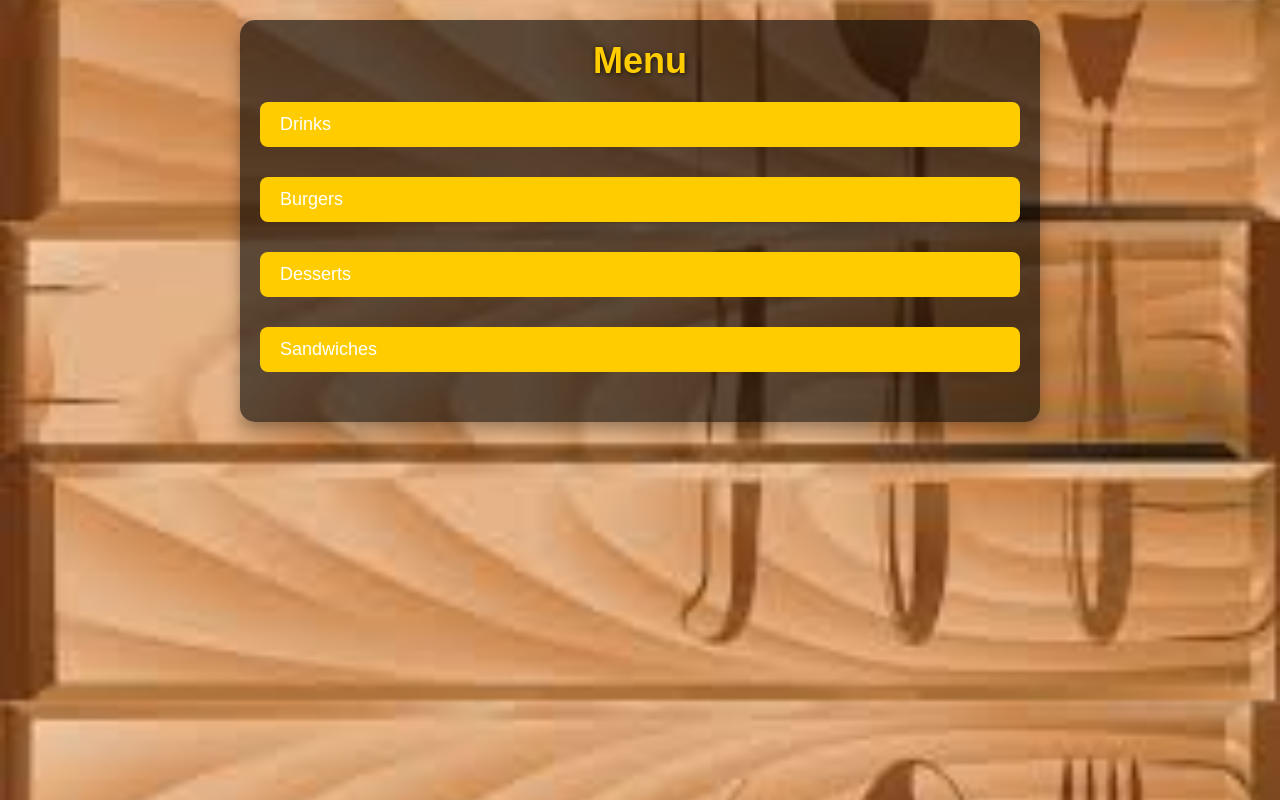
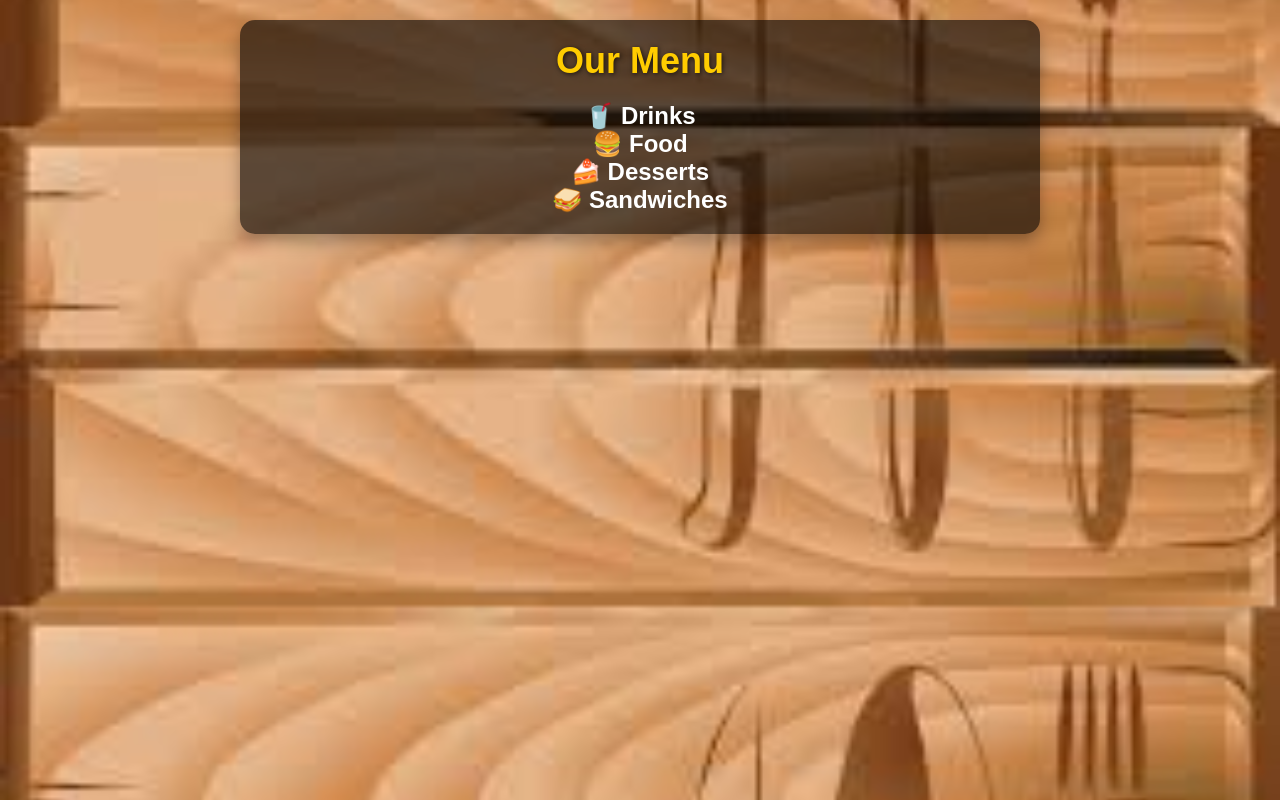
Before and after one commit to kritikthakur/Food-Ordering-Site-, a plain HTML site: page menu.html in a window 1280 px wide. Drawn offline with Linux system fonts and the light colour scheme.

Commit message:
Update menu.html

```diff
--- a/menu.html
+++ b/menu.html
@@ -3,52 +3,31 @@
 <head>
     <meta charset="UTF-8">
     <meta name="viewport" content="width=device-width, initial-scale=1.0">
-    <title>Menu</title>
+    <title>Modern Menu</title>
     <link rel="stylesheet" href="style.css">
 </head>
 <body>
 
 <div class="menu-container">
-        <h1>Menu</h1>
+    <h1>Our Menu</h1>
 
-        <div class="menu-category">
-            <button class="menu-toggle" onclick="goToDrinkspage()">Drinks</button>
-            <script>
-                function goToDrinkspage(){
-                    window.location.href='drinks.html';
-                }
-            </script>
+    <div class="menu-section" onclick="toggleMenu('drinks')">
+        <h2>🥤 Drinks</h2>
         <div id="drinks" class="menu-list"></div>
     </div>
 
-        <div class="menu-category">
-            <button class="menu-toggle" onclick="goToBurgerspage()">Burgers</button>
-            <script>
-                function goToBurgerspage(){
-                    window.location.href='burgers.html';
-                }
-            </script>
-            <div id="burger" class="menu-list"></div>
+    <div class="menu-section" onclick="toggleMenu('food')">
+        <h2>🍔 Food</h2>
+        <div id="food" class="menu-list"></div>
     </div>
 
-        <div class="menu-category">
-            <button class="menu-toggle" onclick="goToDessertspage()">Desserts</button>
-            <script>
-                function goToDessertspage(){
-                    window.location.href='desserts.html';
-                }
-            </script>
+    <div class="menu-section" onclick="toggleMenu('desserts')">
+        <h2>🍰 Desserts</h2>
         <div id="desserts" class="menu-list"></div>
     </div>
 
-        <!-- Sandwiches Section (Styled like others) -->
-        <div class="menu-category">
-            <button class="menu-toggle" onclick="goToSandwichespage()">Sandwiches</button>
-            <script>
-                function goToSandwichespage(){
-                    window.location.href='sandwiches.html';
-                }
-            </script>
+    <div class="menu-section" onclick="toggleMenu('sandwiches')">
+        <h2>🥪 Sandwiches</h2>
         <div id="sandwiches" class="menu-list"></div>
     </div>
 
```
Lines whose indentation alone changed are shown as unchanged.
